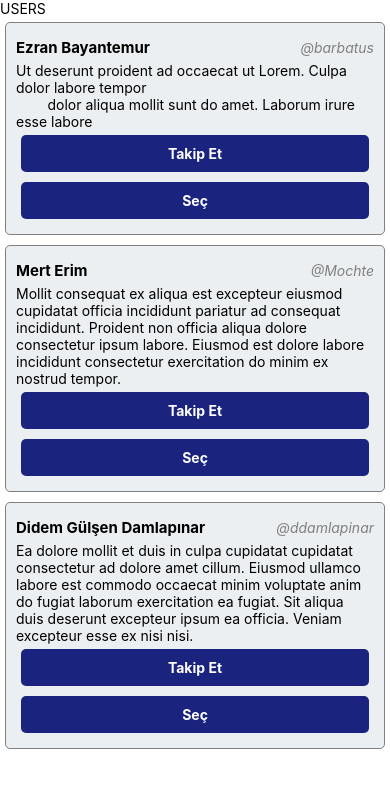
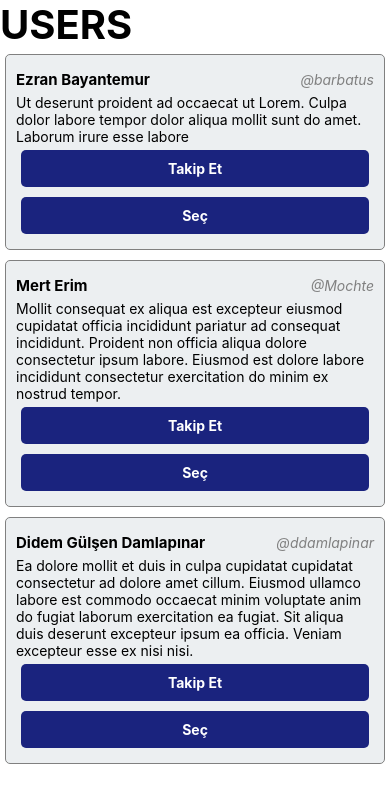
Before and after one commit to ddamlapinar/cscon21-react-native, a React Native app: screen / in a window 390 px wide. Shown: the top 802 px of the page. Built offline with nearby package versions, Linux system fonts and the light colour scheme.

Commit message:
feat: Listing with map

```diff
--- a/src/App.js
+++ b/src/App.js
@@ -2,6 +2,30 @@
 import React from 'react';
 import {SafeAreaView, Text} from 'react-native';
 import UserCard from './components/UserCard/UserCard';
+
+const userList = [
+  {
+    id: 0,
+    name: 'Ezran Bayantemur',
+    tag: 'barbatus',
+    content:
+      'Ut deserunt proident ad occaecat ut Lorem. Culpa dolor labore tempor dolor aliqua mollit sunt do amet. Laborum irure esse labore',
+  },
+  {
+    id: 1,
+    name: 'Mert Erim',
+    tag: 'Mochte',
+    content:
+      'Mollit consequat ex aliqua est excepteur eiusmod cupidatat officia incididunt pariatur ad consequat incididunt. Proident non officia aliqua dolore consectetur ipsum labore. Eiusmod est dolore labore incididunt consectetur exercitation do minim ex nostrud tempor.',
+  },
+  {
+    id: 2,
+    name: 'Didem Gülşen Damlapınar',
+    tag: 'ddamlapinar',
+    content:
+      'Ea dolore mollit et duis in culpa cupidatat cupidatat consectetur ad dolore amet cillum. Eiusmod ullamco labore est commodo occaecat minim voluptate anim do fugiat laborum exercitation ea fugiat. Sit aliqua duis deserunt excepteur ipsum ea officia. Veniam excepteur esse ex nisi nisi.',
+  },
+];
 
 function App() {
   function handleSelectUser(username) {
@@ -10,26 +34,19 @@ function App() {
 
   return (
     <SafeAreaView style={{flex: 1}}>
-      <Text>USERS</Text>
-      <UserCard
-        username="Ezran Bayantemur"
-        usertag="barbatus"
-        content="Ut deserunt proident ad occaecat ut Lorem. Culpa dolor labore tempor
-        dolor aliqua mollit sunt do amet. Laborum irure esse labore"
-        onSelect={() => handleSelectUser('Ezran')}
-      />
-      <UserCard
-        username="Mert Erim"
-        usertag="Mochte"
-        content="Mollit consequat ex aliqua est excepteur eiusmod cupidatat officia incididunt pariatur ad consequat incididunt. Proident non officia aliqua dolore consectetur ipsum labore. Eiusmod est dolore labore incididunt consectetur exercitation do minim ex nostrud tempor."
-        onSelect={() => handleSelectUser('Mert')}
-      />
-      <UserCard
-        username="Didem Gülşen Damlapınar"
-        usertag="ddamlapinar"
-        content="Ea dolore mollit et duis in culpa cupidatat cupidatat consectetur ad dolore amet cillum. Eiusmod ullamco labore est commodo occaecat minim voluptate anim do fugiat laborum exercitation ea fugiat. Sit aliqua duis deserunt excepteur ipsum ea officia. Veniam excepteur esse ex nisi nisi."
-        onSelect={() => handleSelectUser('Didem')}
-      />
+      <Text style={{fontSize: 40, fontWeight: 'bold'}}>USERS</Text>
+
+      {userList.map(user => {
+        return (
+          <UserCard
+            key={user.id}
+            username={user.name}
+            usertag={user.tag}
+            content={user.content}
+            onSelect={() => handleSelectUser(user.tag)}
+          />
+        );
+      })}
     </SafeAreaView>
   );
 }
```
